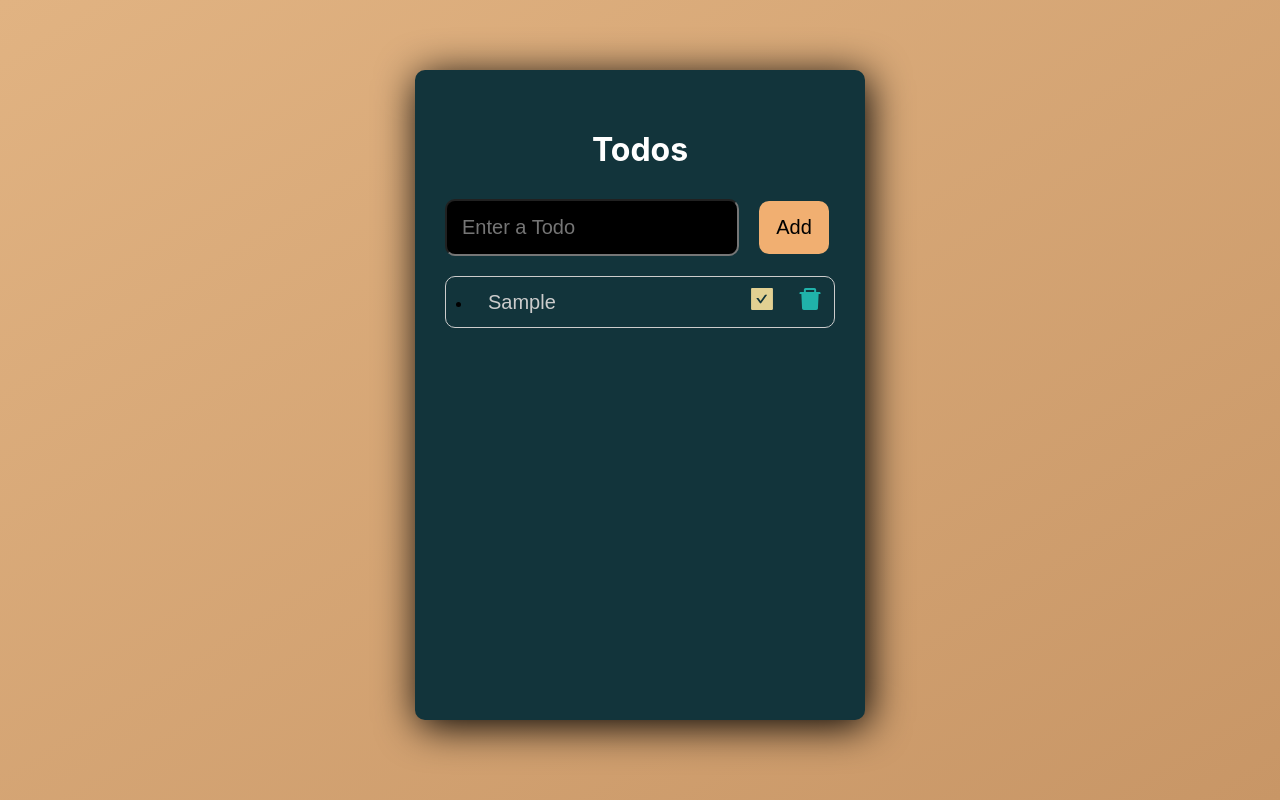
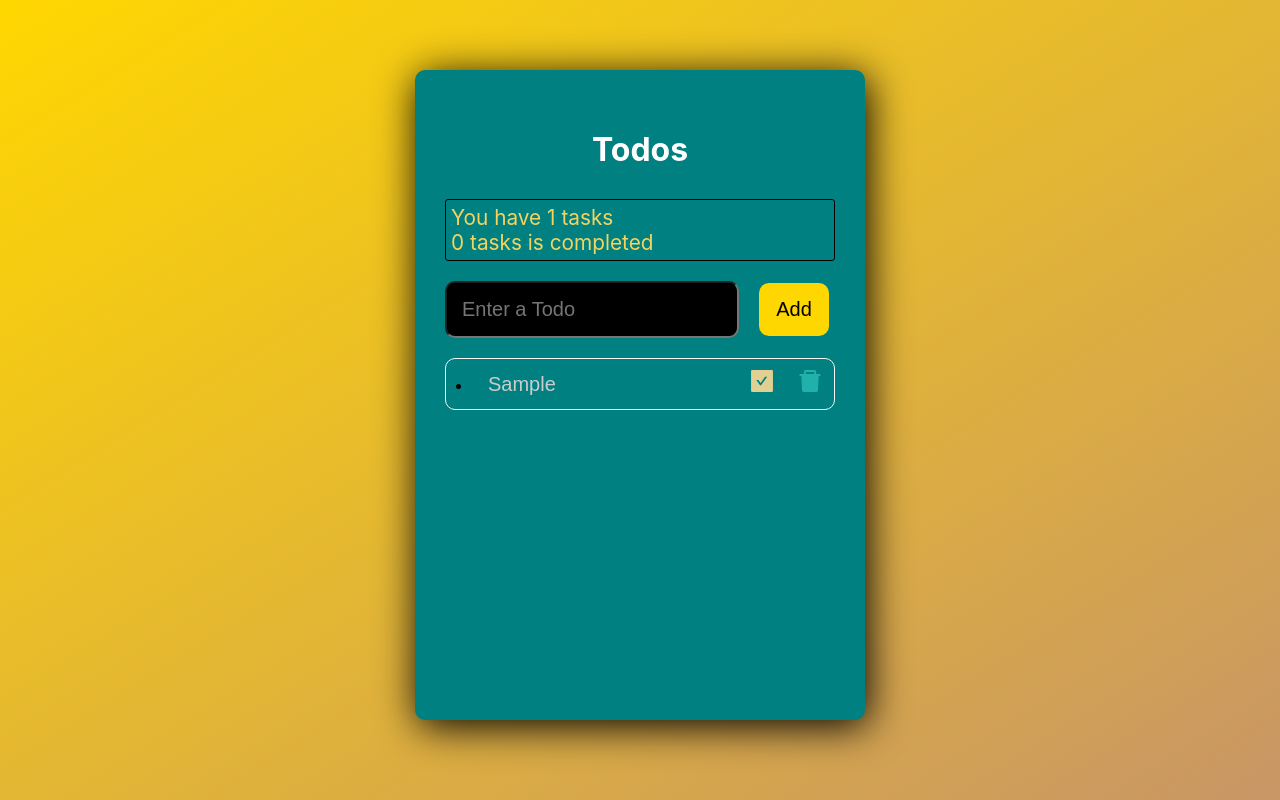
Before and after one commit to mouhamadx92x/todo, a React (Create React App) app: page / in a window 1280 px wide. Both pictures are taken after typing "Sample" into the empty fields and a click on the button "Add". Built offline with nearby package versions, Linux system fonts and the light colour scheme.

Commit message:
add counter

```diff
--- a/src/Components/App.jsx
+++ b/src/Components/App.jsx
@@ -4,6 +4,7 @@ import TodosList from "./TodosList";
 import { useContext } from "react";
 import { todoContext } from "../Context/context.js";
 import "../Style/App.css";
+import TaskCounter from "./TaskCounter";
 
 function App() {
   const { input, setInput, todos, setTodos } = useContext(todoContext);
@@ -12,6 +13,9 @@ function App() {
       <div className="app-wrapper">
         <div>
           <Header />
+        </div>
+        <div>
+          <TaskCounter />
         </div>
         <div>
           <Form
--- a/src/Components/Form.jsx
+++ b/src/Components/Form.jsx
@@ -5,7 +5,7 @@ import { v4 as uuidv4 } from "uuid";
 
 const Form = () => {
 
-  const { input, setInput, todos, setTodos } = useContext(todoContext);
+  const { input, setInput, todos, setTodos,setTaskNumber,taskNumber } = useContext(todoContext);
 
   const inputChangeHandler = (event) => {
     setInput(event.target.value);
@@ -15,6 +15,7 @@ const Form = () => {
     event.preventDefault();
     setTodos([...todos, { name: input, id: uuidv4(), isDone: false }]);
     setInput("");
+    setTaskNumber(taskNumber+1)
   };
 
   return (
--- /dev/null
+++ b/src/Components/TaskCounter.jsx
@@ -0,0 +1,19 @@
+import React from 'react'
+import { useContext } from "react";
+import { todoContext } from "../Context/context.js";
+
+const TaskCounter = () => {
+    const { taskNumber,isComplete} = useContext(todoContext);
+
+
+
+
+  return (
+ <div className='conterWraper'>
+        <p>You have {taskNumber} tasks</p>
+        <p>{isComplete} tasks is completed</p>
+        </div>
+  )
+}
+
+export default TaskCounter
--- a/src/Components/TodosList.jsx
+++ b/src/Components/TodosList.jsx
@@ -5,11 +5,22 @@ import { AiFillCheckSquare } from "react-icons/ai";
 import { AiFillDelete } from "react-icons/ai";
 
 const TodosList = () => {
-  const { todos, setTodos } = useContext(todoContext);
+  const {
+    todos,
+    setTodos,
+    taskNumber,
+    setTaskNumber,
+    isComplete,
+    setIsComplete,
+  } = useContext(todoContext);
 
-  const deletHandler = ({ id }) => {
-    const filterdTodos = todos.filter((todo) => todo.id !== id);
+  const deletHandler = (task) => {
+    const filterdTodos = todos.filter((todo) => todo.id !== task.id);
+    if (task.isDone === true) {
+      setIsComplete(isComplete - 1);
+    }
     setTodos(filterdTodos);
+    setTaskNumber(taskNumber - 1);
   };
 
   const completeHandler = (task) => {
@@ -18,18 +29,58 @@ const TodosList = () => {
       if (task.id === todo.id) {
         return { ...task, isDone: !task.isDone };
       }
+
       return todo;
     });
+    if (task.isDone) {
+      setIsComplete(isComplete - 1);
+    } else {
+      setIsComplete(isComplete + 1);
+    }
 
     setTodos(compltedTodo);
   };
+
+  //   const completeHandler = (task) => {
+  //     const compltedTodo = todos.map((todo) => {
+  //       if (task.id === todo.id) {
+  //         return { ...task, isDone: !task.isDone };
+  //       }
+
+  //       return todo;
+  //     });
+  //     setTodos(compltedTodo);
+  //   };
+
+  //   const completeConter = () => {
+  // todos.map((todo)=>{
+  //   if (todo.isDone) {
+  //     setIsComplete(isComplete - 1);
+  //   } else {
+  //     setIsComplete(isComplete + 1);
+  //   }
+  // })
+
+  //   };
+
+  // const completeConter = () => {
+  //   todos.map((todo) => {
+  //     setIsComplete(0);
+
+  //     if (todo.isDone) {
+  //       setIsComplete(isComplete - 1);
+  //     } else {
+  //       setIsComplete(isComplete + 1);
+  //     }
+  //   });
+  // };
 
   return (
     <div>
       {todos.map((todo) => (
         <div className="list-item" key={todo.id}>
-          <div key={todo.id}>
-            <li key={todo.id}>
+          <div>
+            <li>
               <input
                 type="text"
                 value={todo.name}
@@ -41,7 +92,10 @@ const TodosList = () => {
           <div>
             <button
               className="button-complete "
-              onClick={() => completeHandler(todo)}
+              onClick={() => {
+                completeHandler(todo);
+                // completeConter();
+              }}
             >
               <AiFillCheckSquare />
             </button>
--- a/src/Context/context.js
+++ b/src/Context/context.js
@@ -5,9 +5,12 @@ export const todoContext = createContext();
 const TodoProvider = (props) => {
   const [input, setInput] = useState("");
   const [todos, setTodos] = useState([]);
+  const [taskNumber,setTaskNumber ] = useState(0);
+  const [isComplete,setIsComplete  ] = useState(0);
+
 
   return (
-    <todoContext.Provider value={{ input, setInput, todos, setTodos }}>
+    <todoContext.Provider value={{ input, setInput, todos, setTodos,taskNumber,setTaskNumber,isComplete,setIsComplete }}>
       {props.children}
     </todoContext.Provider>
   );
--- a/src/Style/App.css
+++ b/src/Style/App.css
@@ -5,7 +5,7 @@
 
 
 .container{
-  background: linear-gradient(to right bottom, #e1b382, #c89666);
+  background: linear-gradient(to right bottom, #FFD700, #c89666);
   width: 100%;
   min-height: 100vh;
   display: flex;
@@ -14,7 +14,7 @@
 }
 
 .app-wrapper{
-  background-color: #12343b;
+  background-color:teal ;
   min-height:650px ;
   min-width: 450px;
   padding: 30px;
@@ -36,7 +36,7 @@
   padding: 15px;
   font-size: 20px;
   background-color: #000;
-  border:  1pxx solid #c89666;
+  border:  1pxx solid Magenta;
   border-radius: 10px;
   color: whitesmoke;
 }
@@ -46,7 +46,7 @@
   font-size: 20px;
   border-radius: 10px;
   border: 0;
-  background-color: #f1af71;
+  background-color: #FFD700;
   cursor: pointer;
   margin-left: 20px;
 }
@@ -55,7 +55,7 @@
   display: flex;
   justify-content: space-between;
   align-items: center;
-  border : 1px solid #ccc;
+  border : 1px solid whitesmoke;
   margin: 20px 0;
   border-radius: 10px;
   padding: 10px;
@@ -95,7 +95,7 @@ margin-right: 10px;
 
 .list{
   width: 220px;
-  background-color: #12343b;
+  background-color: teal ;
   border: none;
   color: #ccc;
   font-size: 20px;
@@ -107,3 +107,13 @@ input:focus,
 button:focus{
   outline: none;
 }
+
+
+.conterWraper{
+border: 1px solid #000000;
+border-radius: 3px;
+margin:20px 0 ;
+color: #f4d35e;
+font-size:1.3rem;
+padding: 5px;
+}
```
